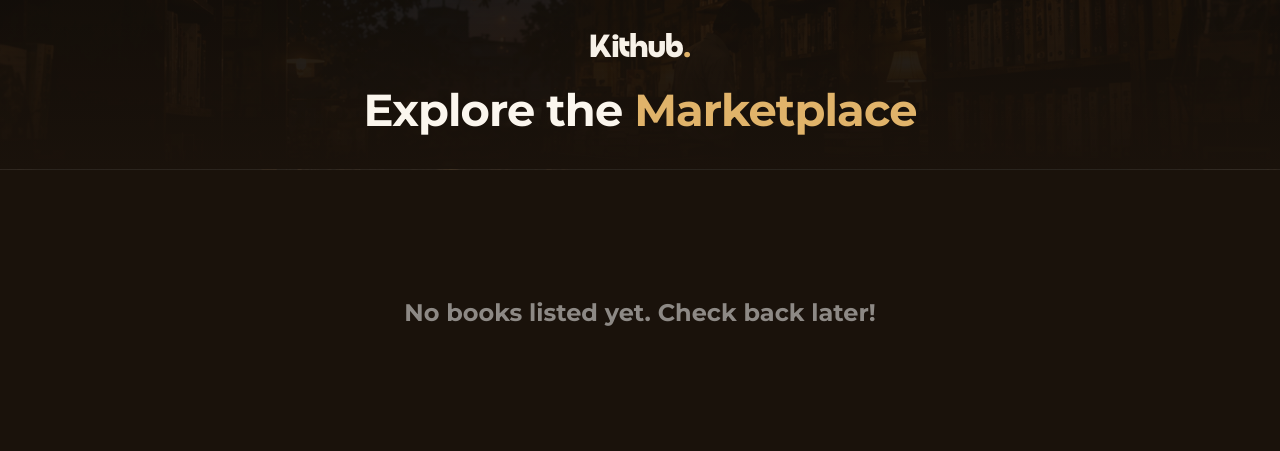
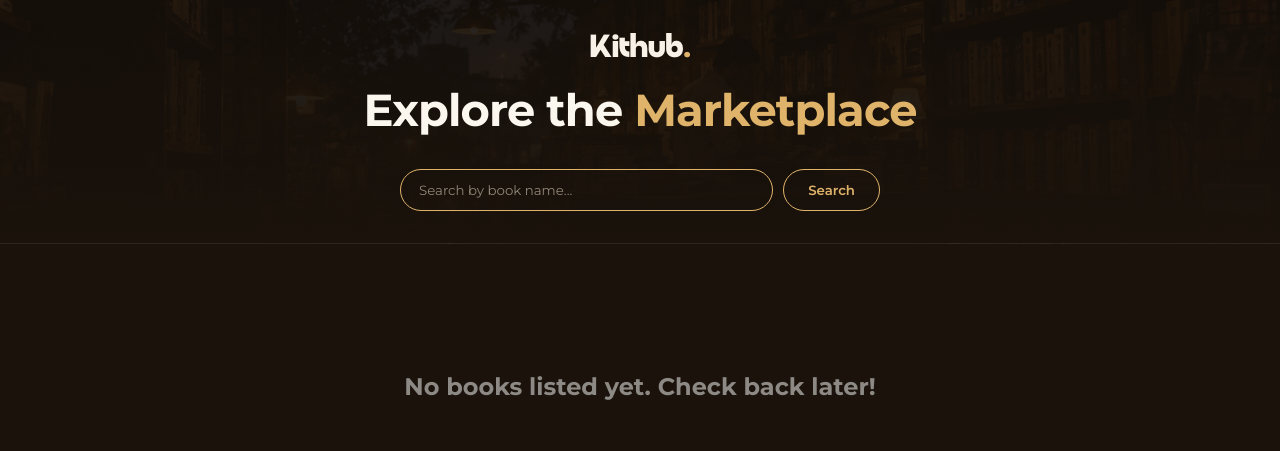
Before and after one commit to saikatgithub01/Kithub, a Java web app: page /pages/Marketplace.jsp in a window 1280 px wide. Shown: the top 451 px of the page. Run offline with Tomcat 11, a stand-in JSP engine, Linux system fonts and the light colour scheme; the visitor is signed in with stand-in values (Sample User, id 1); some web fonts are replaced.

Commit message:
Added search button

```diff
--- a/src/main/java/models/Listing.java
+++ b/src/main/java/models/Listing.java
@@ -14,9 +14,9 @@ public class Listing {
     private String listingType;
     private Integer lendDurDays;
 
-    private int offerCount; // Transient variable for the UI button
+    private int offerCount;
 
-    // Getters and Setters
+
     public int getLid() { return lid; }
     public void setLid(int lid) { this.lid = lid; }
 
--- a/src/main/webapp/css/Marketplace.css
+++ b/src/main/webapp/css/Marketplace.css
@@ -34,6 +34,64 @@ body {
     color: #E0B36A;
 }
 
+.search-bar {
+    display: flex;
+    align-items: center;
+    gap: 10px;
+    width: 100%;
+    max-width: 480px;
+    margin: 2rem auto 0;          /* auto left/right = centered */
+}
+
+.search-bar input {
+    flex: 1;
+    padding: 12px 18px;
+    border: 1px solid #E0B36A;
+    border-radius: 32px;
+    background: transparent;      /* was #F3E6D2 */
+    color: #F3E6D2;               /* light text on the dark hero */
+    font-family: 'Montserrat', sans-serif;
+    outline: none;
+    transition: border-color 0.25s, box-shadow 0.25s;
+}
+.search-bar input::placeholder { color: rgba(243, 230, 210, 0.55); }
+.search-bar input:focus {
+    border-color: #F3E6D2;
+    box-shadow: 0 0 0 3px rgba(224, 179, 106, 0.25);
+}
+
+.search-bar button {
+    padding: 12px 24px;
+    background: transparent;
+    color: #E0B36A;
+    border: 1px solid #E0B36A;
+    border-radius: 32px; /
+    cursor: pointer;
+    font-weight: 600;
+    font-family: 'Montserrat', sans-serif;
+    transition: background 0.25s, color 0.25s, transform 0.15s;
+}
+.search-bar button:hover {
+    background: #E0B36A;
+    color: #1A120B;
+    transform: translateY(-1px);
+}
+.search-bar button:active { transform: translateY(0); }
+
+.clear-btn {
+    color: #F3E6D2;
+    font-size: 0.9rem;
+    opacity: 0.7;
+    text-decoration: none;
+}
+.clear-btn:hover { opacity: 1; text-decoration: underline; }
+
+.no-results {
+    text-align: center;
+    color: #F3E6D2;
+    margin-top: 1.5rem;
+}
+
 .mk-hero {
     background: linear-gradient(to bottom, rgba(20, 15, 10, 0.9), rgba(26, 18, 11, 1)), url('../assets/hero_image.png');
     background-size: cover;
@@ -42,6 +100,8 @@ body {
     text-align: center;
     border-bottom: 1px solid rgba(243, 230, 210, 0.1);
 }
+
+
 
 .mk-hero h1 {
     font-size: 2.8rem; font-weight: 700; color: #FBF6EE; letter-spacing: -0.02em; margin: 0rem 1rem;
--- a/src/main/webapp/pages/Marketplace.jsp
+++ b/src/main/webapp/pages/Marketplace.jsp
@@ -1,14 +1,22 @@
 <%@ page language="java" contentType="text/html; charset=UTF-8" pageEncoding="UTF-8"%>
 <%@ page import="java.util.List, dao.ListingsDao, models.Listing" %>
 <%
-
     if (session.getAttribute("userEmail") == null) {
         response.sendRedirect("LogIn.jsp");
         return;
     }
 
     ListingsDao dao = new ListingsDao();
-    List<Listing> books = dao.getAllActiveListings();
+    String q = request.getParameter("q");
+    List<Listing> books;
+
+    if (q != null && !q.trim().isEmpty()) {
+        q = q.trim();
+        books = dao.searchListingsByTitle(q);
+    } else {
+        q = "";
+        books = dao.getAllActiveListings();
+    }
 %>
 <!DOCTYPE html>
 <html>
@@ -27,7 +35,21 @@
         <a href="Dashboard.jsp" class="brand">Kithub<span>.</span></a>
     </header>
     <h1>Explore the <span>Marketplace</span></h1>
+
+    <form action="" method="get" class="search-bar">
+    <input type="text" name="q" placeholder="Search by book name..."
+           value="<%= q %>" autocomplete="off">
+    <button type="submit">Search</button>
+    <% if (!q.isEmpty()) { %>
+        <a href="?" class="clear-btn">Clear</a>
+    <% } %>
+</form>
+
+<% if (books.isEmpty() && !q.isEmpty()) { %>
+    <p class="no-results">No books found for "<strong><%= q %></strong>".</p>
+<% } %>
 </header>
+
 
 <main class="mk-container">
 
```
Also changed, not shown: src/main/java/dao/ListingsDao.java (+35 -1 lines).
